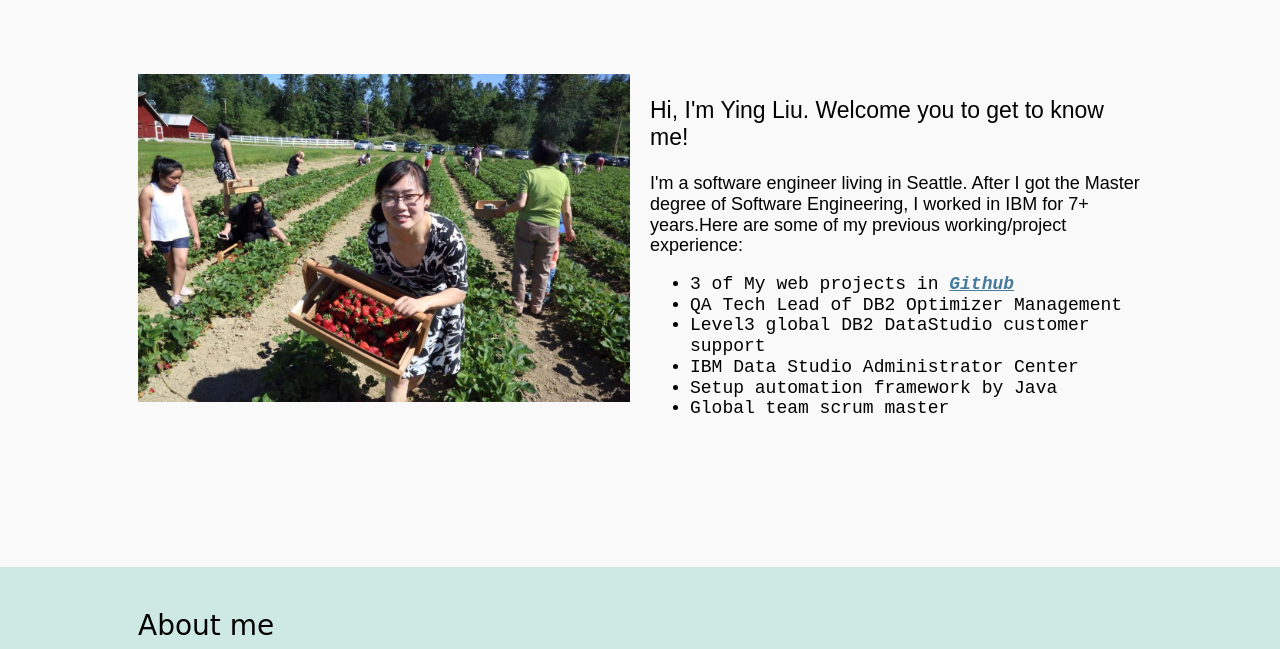
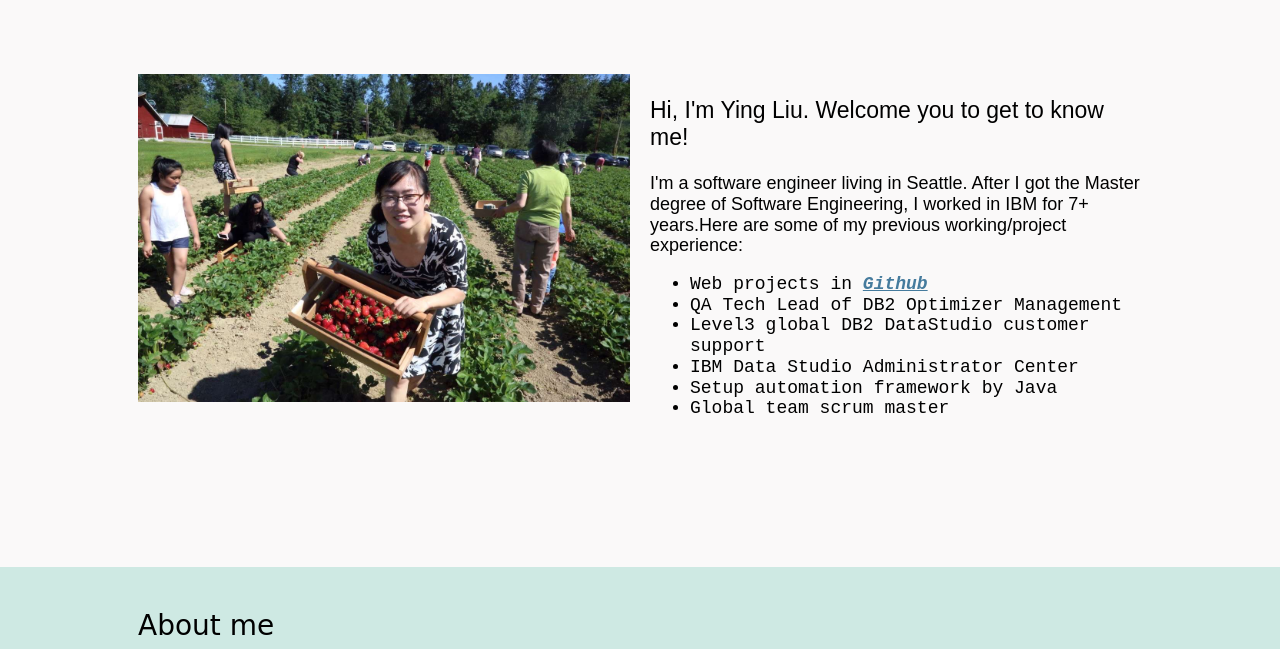
Before and after one commit to yingl1984/MyProfile, a plain HTML site: page index.html in a window 1280 px wide. Shown: the part 84-733 px from the top of the page. Drawn offline with nearby package versions, Linux system fonts and the light colour scheme; grey boxes are pictures that could not be loaded; a script that the page names is missing.

Commit message:
Update index.html

```diff
--- a/index.html
+++ b/index.html
@@ -34,7 +34,7 @@
               <p id="greeting">Hi, I'm Ying Liu. Welcome you to get to know me!</p>
               <p>I'm a software engineer living in Seattle. After I got the Master degree of Software Engineering, I worked in IBM for 7+ years.Here are some of my previous working/project experience:<br></p>
             <ul class="indent">
-              <li>3 of My web projects in <a href="#github"><strong><em>Github</em></strong></a></li>
+              <li>Web projects in <a href="https://github.com/yingl1984?tab=repositories" target="_blank"><strong><em>Github</em></strong></a></li>
               <li>QA Tech Lead of DB2 Optimizer Management</li>
               <li>Level3 global DB2 DataStudio customer support</li>
               <li>IBM Data Studio Administrator Center</li>
```
